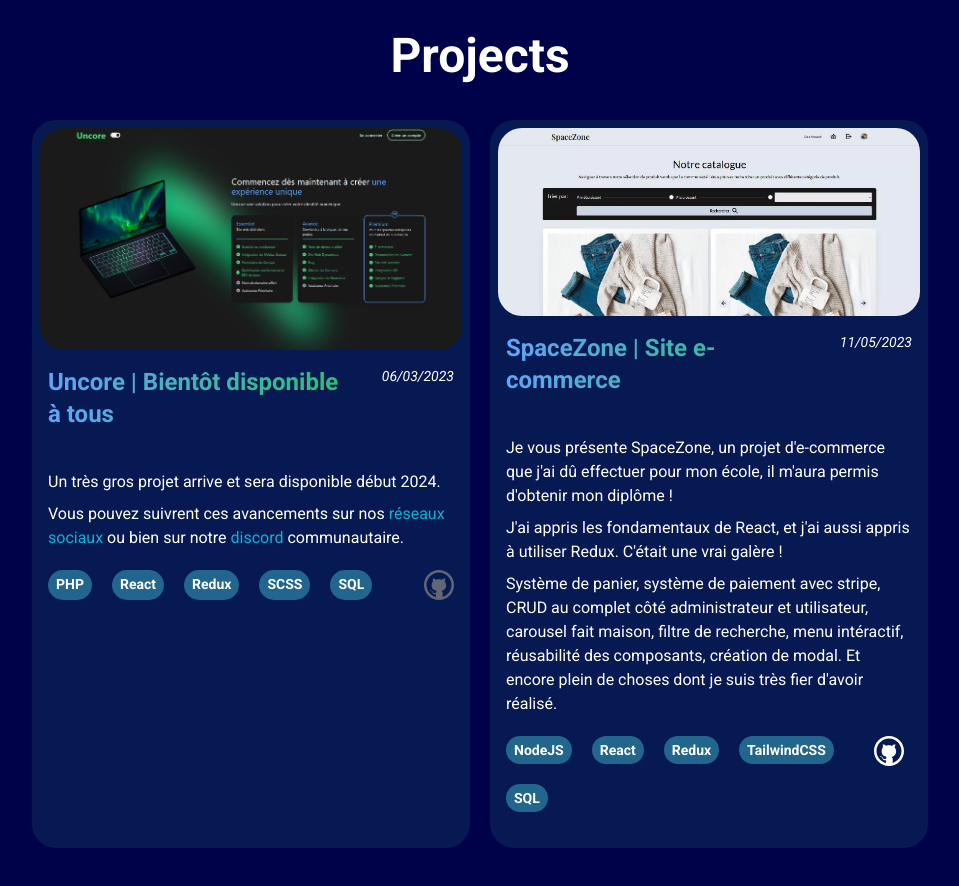
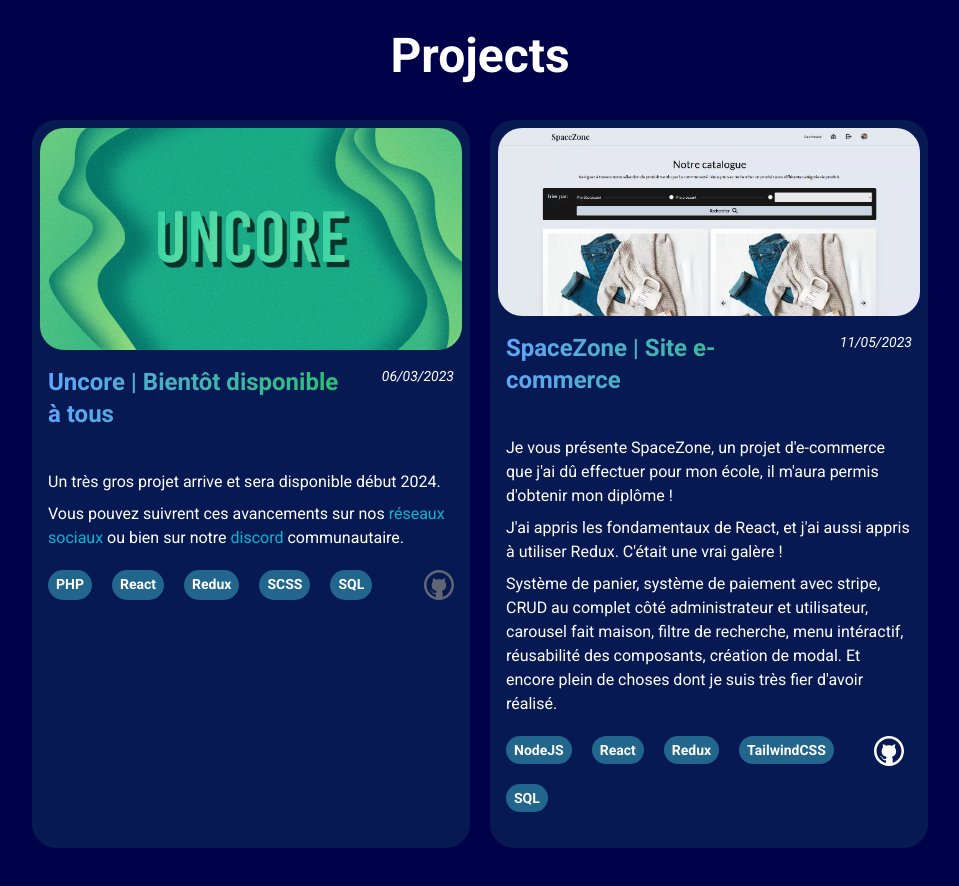
Before and after one commit to Azonesbz/vincentavez, a React (Vite) app in the folder client/: page / in a window 1280 px wide. Shown: the part 1140-2026 px from the top of the page, without its empty margins (160-1119 px from the left). Built offline with nearby package versions, Linux system fonts and the light colour scheme.

Commit message:
deleted image to uncore project

```diff
--- a/client/package.json
+++ b/client/package.json
@@ -19,7 +19,8 @@
     "react-lazyload": "^3.2.0",
     "react-router-dom": "^6.13.0",
     "react-vertical-timeline": "^0.2.0",
-    "react-vertical-timeline-component": "^3.6.0"
+    "react-vertical-timeline-component": "^3.6.0",
+    "tailwindcss-animated": "^1.0.1"
   },
   "devDependencies": {
     "@types/react": "^18.0.37",
--- a/client/src/components/projects/Projects.jsx
+++ b/client/src/components/projects/Projects.jsx
@@ -8,7 +8,7 @@ export default function Portfolio(){
         stacks: ['NodeJS', "React","Redux", "TailwindCSS", "SQL"]
     }
     const Uncore = {
-        images: ["uncore-presentations.webp", "uncore.webp"],
+        images: ["uncore-presentations.webp"],
         stacks: ['PHP', "React","Redux", "SCSS", "SQL"]
     }
     const Whispee = {
```
